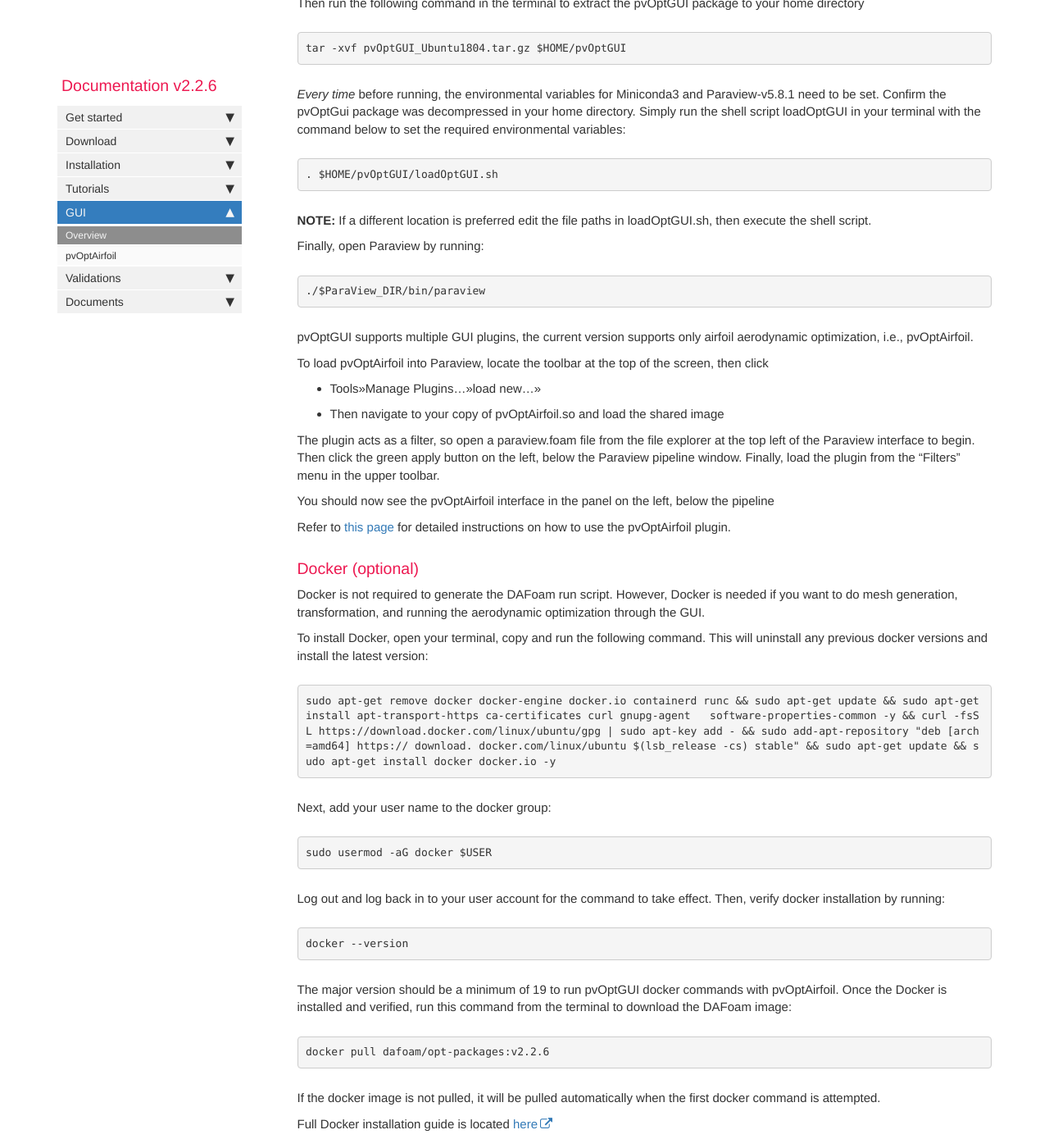
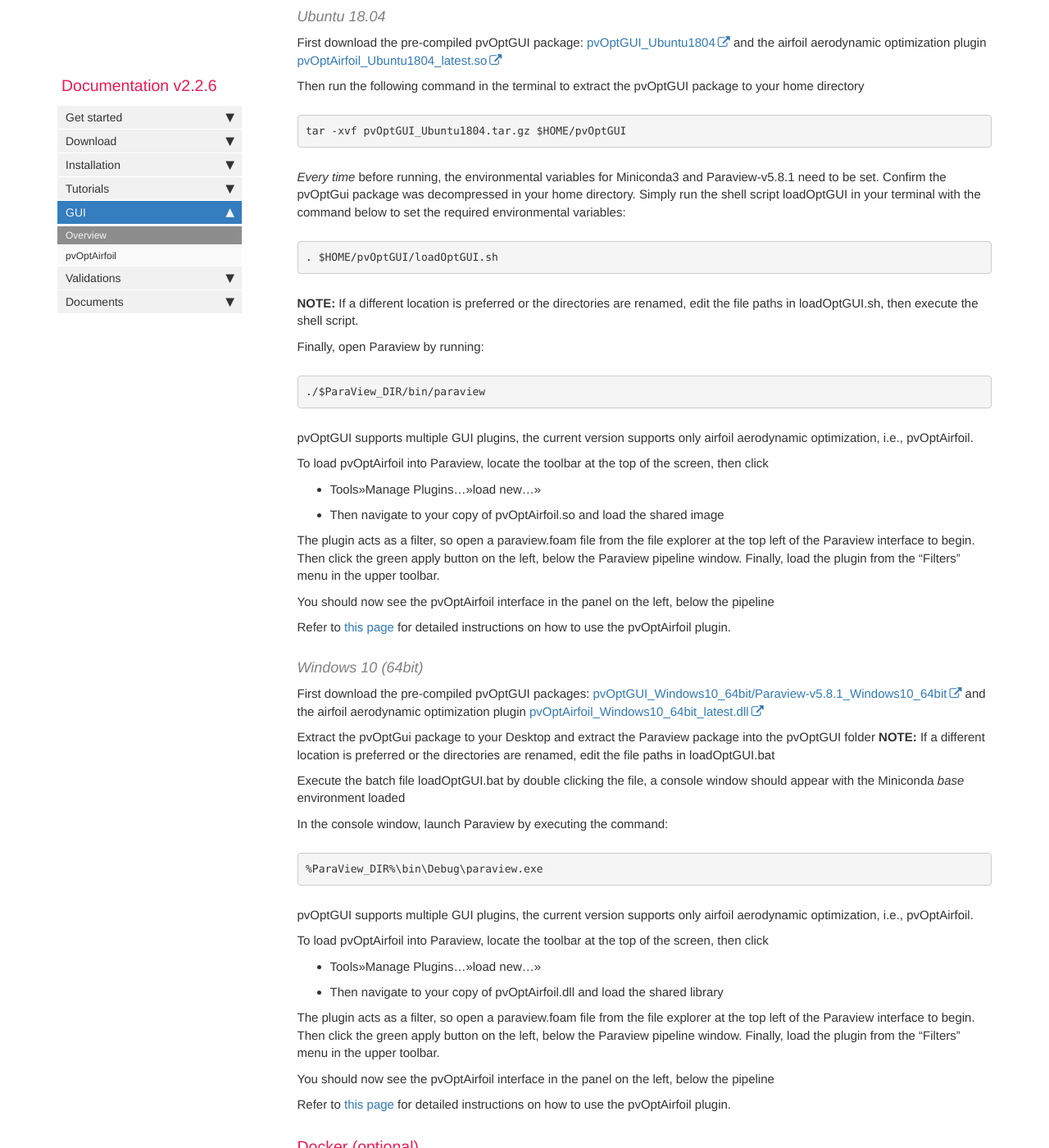
Before and after one commit to DAFoam/DAFoam.github.io, a Jekyll site: the page built from pages/mydoc/mydoc_gui_overview.md, in a window 1280 px wide and 1400 px high, scrolled down 582 px. Shown: the whole window at 82% size. Built offline with Jekyll 4.4.1, drawn with Linux system fonts in a browser that asks for light colours; comment, search, counter and statistics services are not loaded; some of the changed text lies outside the part shown.

Commit message:
Update mydoc_gui_overview.md
Added Windows pvOptGUI instructions, windows docker to follow

```diff
--- a/pages/mydoc/mydoc_gui_overview.md
+++ b/pages/mydoc/mydoc_gui_overview.md
@@ -13,6 +13,8 @@ To facilitate the DAFoam optimization, we developed a suite of Paraview-based Gr
 
 ### pvOptGUI
 
+#### Ubuntu 18.04
+
 First download the pre-compiled pvOptGUI package: [pvOptGUI_Ubuntu1804](https://github.com/DAFoam/files/releases/tag/pvOptGUI) and the airfoil aerodynamic optimization plugin [pvOptAirfoil_Ubuntu1804_latest.so](https://github.com/DAFoam/files/releases/tag/pvOptGUI)
 
 Then run the following command in the terminal to extract the pvOptGUI package to your home directory
@@ -27,7 +29,7 @@ tar -xvf pvOptGUI_Ubuntu1804.tar.gz $HOME/pvOptGUI
 . $HOME/pvOptGUI/loadOptGUI.sh
 </pre>
 
-**NOTE:** If a different location is preferred edit the file paths in loadOptGUI.sh, then execute the shell script.
+**NOTE:** If a different location is preferred or the directories are renamed, edit the file paths in loadOptGUI.sh, then execute the shell script.
 
 Finally, open Paraview by running:
 
@@ -41,6 +43,33 @@ To load pvOptAirfoil into Paraview, locate the toolbar at the top of the screen,
 - Tools>>Manage Plugins...>>load new...>>
 - Then navigate to your copy of pvOptAirfoil.so and load the shared image
 
+
+The plugin acts as a filter, so open a paraview.foam file from the file explorer at the top left of the Paraview interface to begin. Then click the green apply button on the left, below the Paraview pipeline window. Finally, load the plugin from the "Filters" menu in the upper toolbar.
+
+You should now see the pvOptAirfoil interface in the panel on the left, below the pipeline
+
+Refer to [this page](mydoc_gui_pvoptairfoil.html) for detailed instructions on how to use the pvOptAirfoil plugin.
+
+#### Windows 10 (64bit)
+
+First download the pre-compiled pvOptGUI packages: [pvOptGUI_Windows10_64bit/Paraview-v5.8.1_Windows10_64bit](https://github.com/DAFoam/files/releases/tag/pvOptGUI) and the airfoil aerodynamic optimization plugin [pvOptAirfoil_Windows10_64bit_latest.dll](https://github.com/DAFoam/files/releases/tag/pvOptGUI)
+
+Extract the pvOptGui package to your Desktop and extract the Paraview package into the pvOptGUI folder
+**NOTE:** If a different location is preferred or the directories are renamed, edit the file paths in loadOptGUI.bat
+
+Execute the batch file loadOptGUI.bat by double clicking the file, a console window should appear with the Miniconda *base* environment loaded
+
+In the console window, launch Paraview by executing the command:
+
+<pre>
+%ParaView_DIR%\bin\Debug\paraview.exe
+</pre>
+
+pvOptGUI supports multiple GUI plugins, the current version supports only airfoil aerodynamic optimization, i.e., pvOptAirfoil.
+
+To load pvOptAirfoil into Paraview, locate the toolbar at the top of the screen, then click
+- Tools>>Manage Plugins...>>load new...>>
+- Then navigate to your copy of pvOptAirfoil.dll and load the shared library
 
 The plugin acts as a filter, so open a paraview.foam file from the file explorer at the top left of the Paraview interface to begin. Then click the green apply button on the left, below the Paraview pipeline window. Finally, load the plugin from the "Filters" menu in the upper toolbar.
 
```
